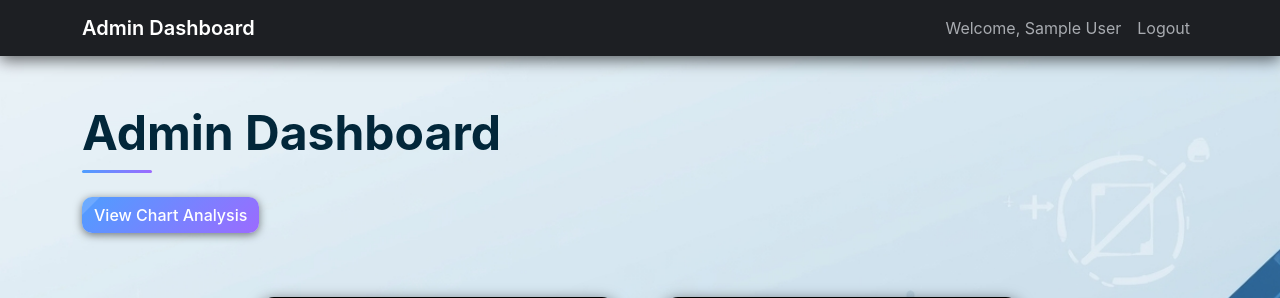
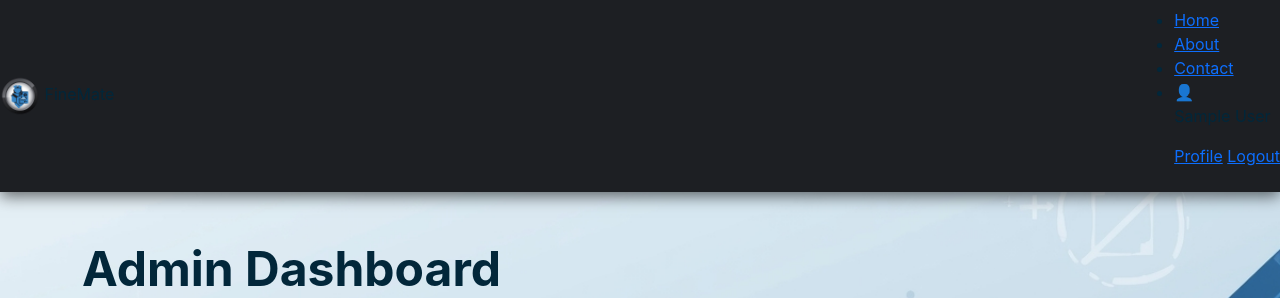
Before and after one commit to sanodyaJinadasa/FineMate, a PHP site: page /finemate/admin_dashboard.php in a window 1280 px wide. Shown: the top 298 px of the page. Run offline with PHP 8.4, Linux system fonts and the light colour scheme; the visitor is signed in with stand-in values (Sample User, id 1); data that the repository does not hold is empty.

Commit message:
edit admin dashboard nav bar

```diff
--- a/admin_dashboard.php
+++ b/admin_dashboard.php
@@ -45,21 +45,41 @@ $admin_name = $_SESSION['name'];
 </head>
 
 <body>
-    <nav class="navbar navbar-expand-lg navbar-dark bg-dark">
-        <div class="container">
-            <a class="navbar-brand" href="#">Admin Dashboard</a>
-            <div class="collapse navbar-collapse">
-                <ul class="navbar-nav ms-auto">
-                    <li class="nav-item">
-                        <span class="nav-link">Welcome, <?= htmlspecialchars($admin_name) ?></span>
-                    </li>
-                    <li class="nav-item">
-                        <a class="nav-link" href="logout.php">Logout</a>
-                    </li>
-                </ul>
-            </div>
-        </div>
-    </nav>
+ <nav class="navbar">
+    <div class="logo">
+      <img src="img/fine_mate_logo.png" alt="FineMate Logo" width="40" height="40">
+      <span>FineMate</span>
+    </div>
+    <ul>
+      <li><a href="home_page.php">Home</a></li>
+
+     <?php if (isset($_SESSION['role'])): ?>
+        <?php if ($_SESSION['role'] === 'driver'): ?>
+            <li><a href="view_driver_fines.php">View Fines</a></li>
+        <?php elseif ($_SESSION['role'] === 'officer'): ?>
+            <li><a href="view_officer_fines.php">View Fines</a></li>
+            <li><a href="fine_form.php">Add Fines</a></li>
+        <?php endif; ?>
+    <?php endif; ?>
+
+
+      <li><a href="home_page.php#about-section">About</a></li>
+      <li><a href="home_page.php#contact-section">Contact</a></li>
+
+      <li class="user-menu">
+      <span class="user-icon">&#128100;</span>
+      <div class="dropdown user-dropdown">
+        <?php if (isset($_SESSION['user_id']) && isset($_SESSION['name'])): ?>
+          <p><?php echo htmlspecialchars($_SESSION['name']); ?></p>
+          <a href="profile.php">Profile</a>
+          <a href="logout.php">Logout</a>
+        <?php else: ?>
+          <a href="login.php">Login</a>
+        <?php endif; ?>
+      </div>
+    </li>
+    </ul>
+  </nav>
 
     <div class="container py-5">
         <h1 class="mb-4">Admin Dashboard</h1>
```
